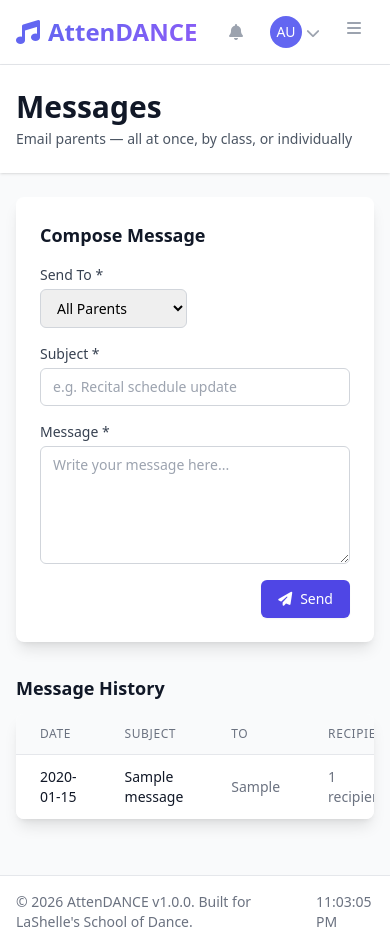
After one commit to thomasphillips3/attenddance-rfid-system, a Flask app: page /messages in a window 390 px wide. The commit adds this page. Run offline with Flask 3, Linux system fonts and the light colour scheme; a user stored in the database is signed in; tables that the repository leaves empty hold one stand-in row (values such as "Sample post"); some libraries are stand-ins or nearby versions.

Commit message:
feat: Email blast — compose and send messages to parents
Message composer lets admin send to all parents, parents in a specific
class, or an individual student's parent. If SMTP is configured, emails
send automatically. If not, the message saves and shows a copyable
email list for manual sending. Full message history with sent/saved
status tracking.

Co-Authored-By: Claude Opus 4.6 (1M context) <noreply@anthropic.com>

```diff
--- a/app/api/routes.py
+++ b/app/api/routes.py
@@ -8,7 +8,7 @@ from flask_login import login_required, current_user
 from sqlalchemy import and_, or_, desc, func
 
 from app.api import bp
-from app.models import User, Student, DanceClass, ClassEnrollment, Attendance, RFIDLog, Transaction, RecurringCharge, ParentStudent, Rule, RuleAcknowledgment
+from app.models import User, Student, DanceClass, ClassEnrollment, Attendance, RFIDLog, Transaction, RecurringCharge, ParentStudent, Rule, RuleAcknowledgment, Message
 import secrets
 from app import square_service
 from app import db
@@ -1199,3 +1199,119 @@ def acknowledge_rule(rule_id):
     db.session.add(ack)
     db.session.commit()
     return jsonify({'message': 'Rule acknowledged', 'initials': ack.initials}), 201
+
+# Message / Email blast endpoints
+@bp.route('/messages', methods=['GET'])
+@login_required
+def get_messages():
+    """Get message history"""
+    msgs = Message.query.order_by(desc(Message.created_at)).limit(50).all()
+    return jsonify({'messages': [{
+        'id': m.id, 'subject': m.subject, 'body': m.body,
+        'recipient_type': m.recipient_type, 'recipient_filter': m.recipient_filter,
+        'recipient_count': m.recipient_count, 'recipient_emails': m.recipient_emails,
+        'sent': m.sent, 'sent_at': m.sent_at.isoformat() if m.sent_at else None,
+        'created_by': m.creator.full_name if m.creator else None,
+        'created_at': m.created_at.isoformat(),
+    } for m in msgs]})
+
+@bp.route('/messages', methods=['POST'])
+@login_required
+def send_message():
+    """Compose and send an email blast"""
+    data = request.get_json()
+    if not data:
+        return jsonify({'error': 'No data provided'}), 400
+    for field in ['subject', 'body', 'recipient_type']:
+        if not data.get(field):
+            return jsonify({'error': f'{field} is required'}), 400
+
+    # Resolve recipient emails
+    rtype = data['recipient_type']
+    emails = set()
+    if rtype == 'all':
+        for s in Student.query.filter_by(is_active=True).all():
+            if s.parent_email:
+                emails.add(s.parent_email)
+            elif s.email:
+                emails.add(s.email)
+    elif rtype == 'class':
+        class_id = data.get('recipient_filter')
+        if not class_id:
+            return jsonify({'error': 'recipient_filter (class_id) required for class type'}), 400
+        enrollments = ClassEnrollment.query.filter_by(class_id=int(class_id), is_active=True).all()
+        for e in enrollments:
+            s = Student.query.get(e.student_id)
+            if s and (s.parent_email or s.email):
+                emails.add(s.parent_email or s.email)
+    elif rtype == 'individual':
+        student_id = data.get('recipient_filter')
+        if not student_id:
+            return jsonify({'error': 'recipient_filter (student_id) required for individual type'}), 400
+        s = Student.query.get(int(student_id))
+        if s and (s.parent_email or s.email):
+            emails.add(s.parent_email or s.email)
+
+    if not emails:
+        return jsonify({'error': 'No email addresses found for selected recipients'}), 400
+
+    # Save message
+    msg = Message(
+        subject=data['subject'].strip(),
+        body=data['body'].strip(),
+        recipient_type=rtype,
+        recipient_filter=str(data.get('recipient_filter', '')),
+        recipient_count=len(emails),
+        recipient_emails=', '.join(sorted(emails)),
+        created_by=current_user.id,
+    )
+
+    # Try to send via SMTP
+    mail_server = current_app.config.get('MAIL_SERVER')
+    if mail_server:
+        import smtplib
+        from email.mime.text import MIMEText
+        from email.mime.multipart import MIMEMultipart
+        try:
+            smtp = smtplib.SMTP(mail_server, current_app.config.get('MAIL_PORT', 587))
+            if current_app.config.get('MAIL_USE_TLS', True):
+                smtp.starttls()
+            username = current_app.config.get('MAIL_USERNAME')
+            password = current_app.config.get('MAIL_PASSWORD')
+            if username and password:
+                smtp.login(username, password)
+            for email in emails:
+                m = MIMEMultipart()
+                m['From'] = username or 'noreply@attenddance.local'
+                m['To'] = email
+                m['Subject'] = data['subject'].strip()
+                m.attach(MIMEText(data['body'].strip(), 'plain'))
+                smtp.sendmail(m['From'], email, m.as_string())
+            smtp.quit()
+            msg.sent = True
+            msg.sent_at = datetime.utcnow()
+        except Exception as e:
+            msg.sent = False
+            db.session.add(msg)
+            db.session.commit()
+            return jsonify({
+                'error': f'SMTP send failed: {e}',
+                'message_id': msg.id,
+                'recipient_emails': sorted(emails),
+                'saved': True,
+            }), 500
+    else:
+        msg.sent = False
+
+    db.session.add(msg)
+    db.session.commit()
+
+    if msg.sent:
+        return jsonify({'message': f'Email sent to {len(emails)} recipient(s)', 'message_id': msg.id}), 201
+    else:
+        return jsonify({
+            'message': f'Message saved (SMTP not configured — copy emails below to send manually)',
+            'message_id': msg.id,
+            'recipient_emails': sorted(emails),
+            'recipient_count': len(emails),
+        }), 201
--- a/app/main/routes.py
+++ b/app/main/routes.py
@@ -123,6 +123,14 @@ def student_ledger(student_id):
     student = Student.query.get_or_404(student_id)
     return render_template('transactions/ledger.html', student=student)
 
+@bp.route('/messages')
+@staff_required
+def messages_page():
+    """Email blast page"""
+    students = Student.query.filter_by(is_active=True).order_by(Student.last_name).all()
+    classes = DanceClass.query.filter_by(is_active=True).order_by(DanceClass.name).all()
+    return render_template('messages/list.html', students=students, classes=classes)
+
 @bp.route('/rules')
 @staff_required
 def rules_admin():
--- a/app/templates/base.html
+++ b/app/templates/base.html
@@ -133,6 +133,10 @@
                            class="nav-item {% if request.endpoint and 'rules' in request.endpoint %}border-primary-500 text-primary-600{% else %}border-transparent text-gray-500 hover:border-gray-300 hover:text-gray-700{% endif %} inline-flex items-center px-1 pt-1 border-b-2 text-sm font-medium">
                             <i class="fas fa-gavel mr-2"></i>Rules
                         </a>
+                        <a href="{{ url_for('main.messages_page') }}"
+                           class="nav-item {% if request.endpoint and 'message' in request.endpoint %}border-primary-500 text-primary-600{% else %}border-transparent text-gray-500 hover:border-gray-300 hover:text-gray-700{% endif %} inline-flex items-center px-1 pt-1 border-b-2 text-sm font-medium">
+                            <i class="fas fa-envelope mr-2"></i>Messages
+                        </a>
                     {% endif %}
                     </div>
                 </div>
@@ -232,6 +236,10 @@
                 <a href="{{ url_for('main.rules_admin') }}"
                    class="{% if request.endpoint and 'rules' in request.endpoint %}bg-primary-50 border-primary-500 text-primary-700{% else %}border-transparent text-gray-600 hover:bg-gray-50 hover:border-gray-300 hover:text-gray-800{% endif %} block pl-3 pr-4 py-2 border-l-4 text-base font-medium">
                     <i class="fas fa-gavel mr-2"></i>Rules
+                </a>
+                <a href="{{ url_for('main.messages_page') }}"
+                   class="{% if request.endpoint and 'message' in request.endpoint %}bg-primary-50 border-primary-500 text-primary-700{% else %}border-transparent text-gray-600 hover:bg-gray-50 hover:border-gray-300 hover:text-gray-800{% endif %} block pl-3 pr-4 py-2 border-l-4 text-base font-medium">
+                    <i class="fas fa-envelope mr-2"></i>Messages
                 </a>
             {% endif %}
             </div>
--- /dev/null
+++ b/app/templates/messages/list.html
@@ -0,0 +1,173 @@
+{% extends "base.html" %}
+
+{% block content %}
+<div class="min-h-full">
+    <div class="bg-white shadow">
+        <div class="max-w-7xl mx-auto py-6 px-4 sm:px-6 lg:px-8">
+            <h1 class="text-3xl font-bold text-gray-900">Messages</h1>
+            <p class="mt-1 text-sm text-gray-600">Email parents — all at once, by class, or individually</p>
+        </div>
+    </div>
+
+    <div class="max-w-7xl mx-auto py-6 px-4 sm:px-6 lg:px-8">
+        <!-- Compose -->
+        <div class="bg-white shadow-lg rounded-lg p-6 mb-8">
+            <h2 class="text-lg font-semibold text-gray-900 mb-4">Compose Message</h2>
+            <form id="compose-form" onsubmit="sendMessage(event)">
+                <div class="grid grid-cols-2 gap-4 mb-4">
+                    <div>
+                        <label class="block text-sm font-medium text-gray-700">Send To *</label>
+                        <select id="msg-type" required onchange="updateRecipientFilter()" class="mt-1 block w-full border border-gray-300 rounded-md px-3 py-2 text-sm focus:outline-none focus:ring-primary-500 focus:border-primary-500">
+                            <option value="all">All Parents</option>
+                            <option value="class">Parents in a Class</option>
+                            <option value="individual">Individual Student's Parent</option>
+                        </select>
+                    </div>
+                    <div id="filter-field" class="hidden">
+                        <label id="filter-label" class="block text-sm font-medium text-gray-700">Class</label>
+                        <select id="msg-filter" class="mt-1 block w-full border border-gray-300 rounded-md px-3 py-2 text-sm focus:outline-none focus:ring-primary-500 focus:border-primary-500"></select>
+                    </div>
+                </div>
+                <div class="mb-4">
+                    <label class="block text-sm font-medium text-gray-700">Subject *</label>
+                    <input type="text" id="msg-subject" required class="mt-1 block w-full border border-gray-300 rounded-md px-3 py-2 text-sm focus:outline-none focus:ring-primary-500 focus:border-primary-500" placeholder="e.g. Recital schedule update">
+                </div>
+                <div class="mb-4">
+                    <label class="block text-sm font-medium text-gray-700">Message *</label>
+                    <textarea id="msg-body" rows="5" required class="mt-1 block w-full border border-gray-300 rounded-md px-3 py-2 text-sm focus:outline-none focus:ring-primary-500 focus:border-primary-500" placeholder="Write your message here..."></textarea>
+                </div>
+                <div class="flex justify-end">
+                    <button type="submit" id="send-btn" class="inline-flex items-center px-4 py-2 border border-transparent rounded-md shadow-sm text-sm font-medium text-white bg-primary-600 hover:bg-primary-700">
+                        <i class="fas fa-paper-plane mr-2"></i>Send
+                    </button>
+                </div>
+            </form>
+        </div>
+
+        <!-- Email list modal -->
+        <div id="email-modal" class="fixed inset-0 z-50 hidden overflow-y-auto">
+            <div class="flex items-center justify-center min-h-screen px-4">
+                <div class="fixed inset-0 bg-gray-500 bg-opacity-75" onclick="closeEmailModal()"></div>
+                <div class="relative bg-white rounded-lg shadow-xl max-w-lg w-full p-6">
+                    <h3 class="text-lg font-medium text-gray-900 mb-2">Message Saved</h3>
+                    <p class="text-sm text-gray-500 mb-4">SMTP is not configured, so the message wasn't emailed automatically. Copy the email addresses below to send manually:</p>
+                    <textarea id="email-list-box" rows="4" readonly class="block w-full border border-gray-300 rounded-md px-3 py-2 text-sm bg-gray-50 mb-3"></textarea>
+                    <button onclick="copyEmails()" class="inline-flex items-center px-3 py-1.5 border border-gray-300 rounded-md text-sm font-medium text-gray-700 hover:bg-gray-50 mb-3">
+                        <i class="fas fa-copy mr-2"></i>Copy Emails
+                    </button>
+                    <div class="flex justify-end">
+                        <button onclick="closeEmailModal()" class="px-4 py-2 border border-transparent rounded-md text-sm font-medium text-white bg-primary-600 hover:bg-primary-700">Done</button>
+                    </div>
+                </div>
+            </div>
+        </div>
+
+        <!-- History -->
+        <h2 class="text-lg font-semibold text-gray-900 mb-3">Message History</h2>
+        <div class="bg-white shadow-lg rounded-lg overflow-hidden">
+            <table class="min-w-full divide-y divide-gray-200">
+                <thead class="bg-gray-50">
+                    <tr>
+                        <th class="px-6 py-3 text-left text-xs font-medium text-gray-500 uppercase tracking-wider">Date</th>
+                        <th class="px-6 py-3 text-left text-xs font-medium text-gray-500 uppercase tracking-wider">Subject</th>
+                        <th class="px-6 py-3 text-left text-xs font-medium text-gray-500 uppercase tracking-wider">To</th>
+                        <th class="px-6 py-3 text-left text-xs font-medium text-gray-500 uppercase tracking-wider">Recipients</th>
+                        <th class="px-6 py-3 text-left text-xs font-medium text-gray-500 uppercase tracking-wider">Status</th>
+                    </tr>
+                </thead>
+                <tbody id="history-table" class="bg-white divide-y divide-gray-200">
+                    <tr><td colspan="5" class="px-6 py-4 text-center text-gray-500">Loading...</td></tr>
+                </tbody>
+            </table>
+        </div>
+    </div>
+</div>
+{% endblock %}
+
+{% block extra_js %}
+<script>
+function esc(str) { const d = document.createElement('div'); d.textContent = str; return d.innerHTML; }
+const classes = [{% for c in classes %}{ id: {{ c.id }}, name: '{{ c.name }}' },{% endfor %}];
+const students = [{% for s in students %}{ id: {{ s.id }}, name: '{{ s.full_name }}' },{% endfor %}];
+
+function updateRecipientFilter() {
+    const type = document.getElementById('msg-type').value;
+    const field = document.getElementById('filter-field');
+    const select = document.getElementById('msg-filter');
+    const label = document.getElementById('filter-label');
+    if (type === 'all') { field.classList.add('hidden'); return; }
+    field.classList.remove('hidden');
+    if (type === 'class') {
+        label.textContent = 'Class';
+        select.innerHTML = classes.map(c => `<option value="${c.id}">${esc(c.name)}</option>`).join('');
+    } else {
+        label.textContent = 'Student';
+        select.innerHTML = students.map(s => `<option value="${s.id}">${esc(s.name)}</option>`).join('');
+    }
+}
+
+async function sendMessage(e) {
+    e.preventDefault();
+    const btn = document.getElementById('send-btn');
+    btn.disabled = true; btn.innerHTML = '<i class="fas fa-spinner fa-spin mr-2"></i>Sending...';
+    const type = document.getElementById('msg-type').value;
+    const body = {
+        subject: document.getElementById('msg-subject').value,
+        body: document.getElementById('msg-body').value,
+        recipient_type: type,
+    };
+    if (type !== 'all') body.recipient_filter = document.getElementById('msg-filter').value;
+    try {
+        const res = await fetch('/api/messages', { method: 'POST', headers: {'Content-Type': 'application/json'}, body: JSON.stringify(body) });
+        const data = await res.json();
+        if (res.ok || res.status === 201) {
+            if (data.recipient_emails) {
+                document.getElementById('email-list-box').value = data.recipient_emails.join(', ');
+                document.getElementById('email-modal').classList.remove('hidden');
+            } else {
+                alert(data.message);
+            }
+            document.getElementById('compose-form').reset();
+            loadHistory();
+        } else { alert(data.error || 'Error sending message'); }
+    } catch (err) { alert('Network error'); }
+    btn.disabled = false; btn.innerHTML = '<i class="fas fa-paper-plane mr-2"></i>Send';
+}
+
+function closeEmailModal() { document.getElementById('email-modal').classList.add('hidden'); }
+function copyEmails() {
+    const box = document.getElementById('email-list-box');
+    box.select(); document.execCommand('copy');
+    alert('Emails copied!');
+}
+
+async function loadHistory() {
+    try {
+        const res = await fetch('/api/messages');
+        const data = await res.json();
+        renderHistory(data.messages);
+    } catch (err) {
+        document.getElementById('history-table').innerHTML = '<tr><td colspan="5" class="px-6 py-4 text-center text-red-500">Failed to load</td></tr>';
+    }
+}
+function renderHistory(msgs) {
+    const tbody = document.getElementById('history-table');
+    if (!msgs.length) { tbody.innerHTML = '<tr><td colspan="5" class="px-6 py-4 text-center text-gray-500">No messages sent yet.</td></tr>'; return; }
+    const typeLabels = { all: 'All Parents', class: 'Class', individual: 'Individual' };
+    tbody.innerHTML = msgs.map(m => {
+        const status = m.sent
+            ? '<span class="inline-flex items-center px-2 py-0.5 rounded-full text-xs font-medium bg-green-100 text-green-800">Sent</span>'
+            : '<span class="inline-flex items-center px-2 py-0.5 rounded-full text-xs font-medium bg-yellow-100 text-yellow-800">Saved</span>';
+        return `<tr>
+            <td class="px-6 py-3 text-sm text-gray-900">${esc(m.created_at.split('T')[0])}</td>
+            <td class="px-6 py-3 text-sm font-medium text-gray-900">${esc(m.subject)}</td>
+            <td class="px-6 py-3 text-sm text-gray-500">${esc(typeLabels[m.recipient_type] || m.recipient_type)}</td>
+            <td class="px-6 py-3 text-sm text-gray-500">${m.recipient_count} recipient(s)</td>
+            <td class="px-6 py-3">${status}</td>
+        </tr>`;
+    }).join('');
+}
+
+loadHistory();
+</script>
+{% endblock %}
```
Also changed, not shown: app/models.py (+21 -0 lines).
